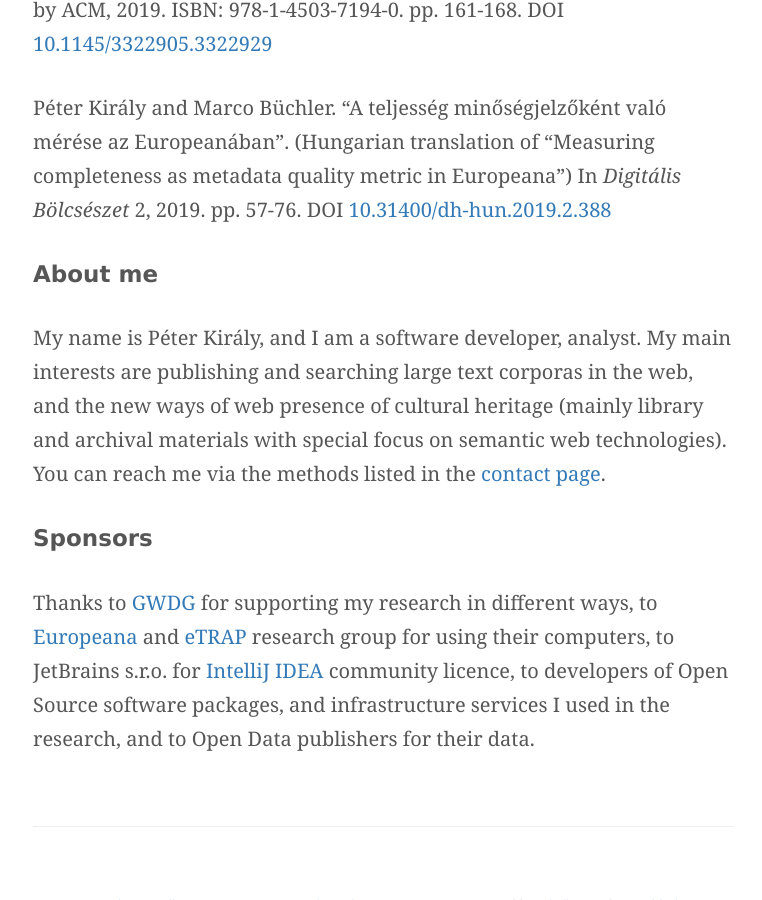
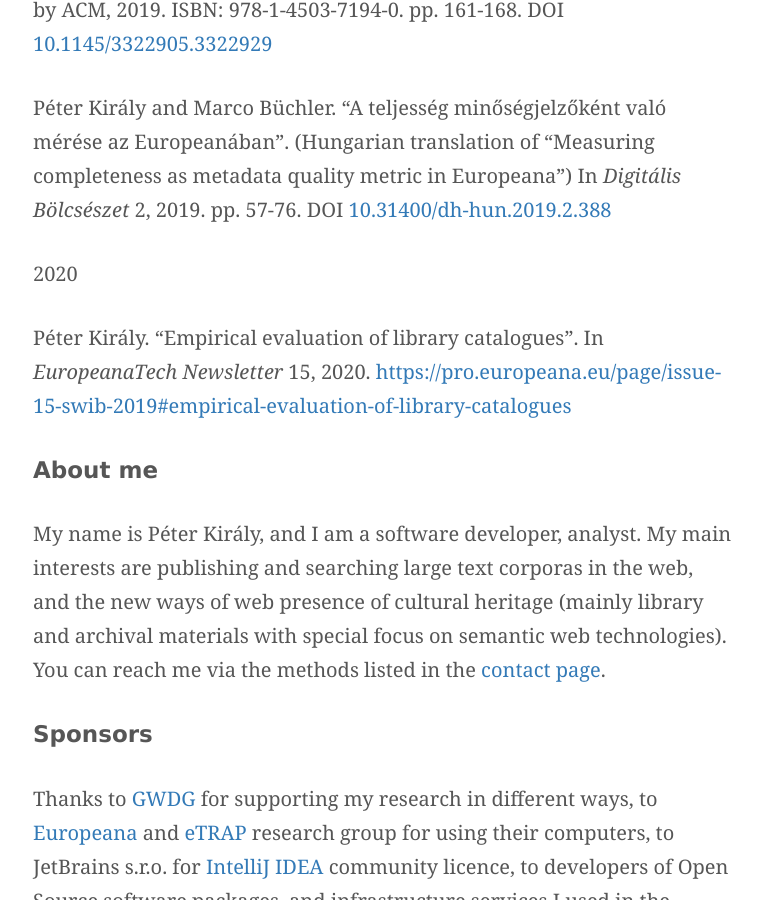
Before and after one commit to pkiraly/pkiraly.github.io, a Jekyll site: the page built from about.md, in a window 1280 px wide and 900 px high, scrolled down 4298 px. Shown: the whole window, without its empty margins (257-1019 px from the left). Built offline with Jekyll 4.4.1, drawn with Linux system fonts in a browser that asks for light colours; nearby versions of some CDN libraries; some web fonts are replaced; comment, search, counter and statistics services are not loaded.

Commit message:
Adding new article

```diff
--- a/about.md
+++ b/about.md
@@ -61,6 +61,10 @@ Péter Király. “Validating 126 million MARC records”. In *DATeCH2019 Procee
 
 Péter Király and Marco Büchler. “A teljesség minőségjelzőként való mérése az Europeanában”. (Hungarian translation of “Measuring completeness as metadata quality metric in Europeana”) In *Digitális Bölcsészet* 2, 2019. pp. 57-76. DOI [10.31400/dh-hun.2019.2.388](https://doi.org/10.31400/dh-hun.2019.2.388)
 
+2020
+
+Péter Király. "Empirical evaluation of library catalogues". In *EuropeanaTech Newsletter* 15, 2020. [https://pro.europeana.eu/page/issue-15-swib-2019#empirical-evaluation-of-library-catalogues](https://pro.europeana.eu/page/issue-15-swib-2019#empirical-evaluation-of-library-catalogues)
+
 ## About me
 My name is Péter Király, and I am a software developer, analyst. My main interests are publishing and searching large text corporas in the web, and the new ways of web presence of cultural heritage (mainly library and archival materials with special focus on semantic web technologies). You can reach me via the methods listed in the [contact page](/contact).
 
```
